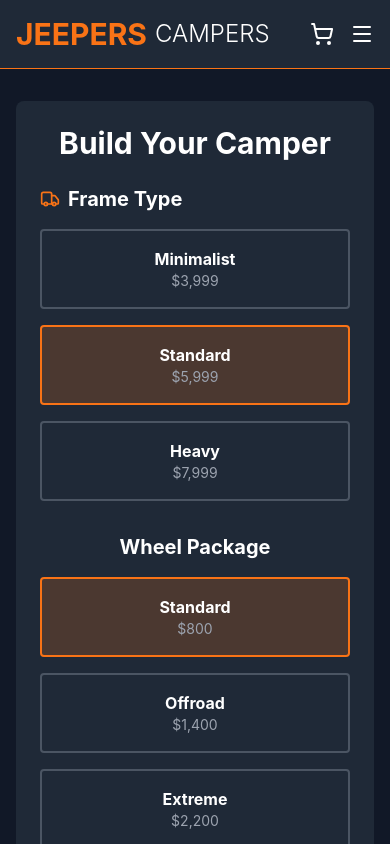
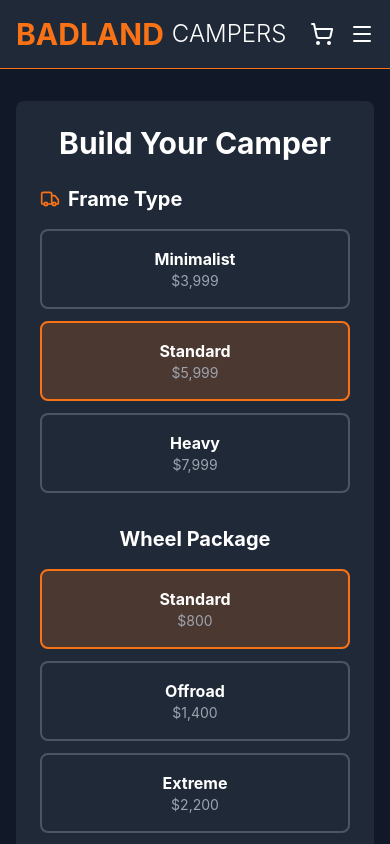
Before and after one commit to grantdozier/jeeperscampers, a React (Create React App) app: page / in a window 390 px wide. Shown: the top 844 px of the page. Built offline with nearby package versions, Linux system fonts and the light colour scheme.

Commit message:
mobilized version

```diff
--- a/src/components/JeepersCampers.tsx
+++ b/src/components/JeepersCampers.tsx
@@ -190,7 +190,7 @@
       <header className="bg-gray-800 border-b border-orange-500">
         <div className="container mx-auto px-4 py-4 flex justify-between items-center">
           <div className="flex items-center space-x-2">
-            <div className="text-3xl font-bold text-orange-500">JEEPERS</div>
+            <div className="text-3xl font-bold text-orange-500">BADLAND</div>
             <div className="text-2xl font-light">CAMPERS</div>
           </div>
           <nav className="hidden md:flex space-x-6">
@@ -293,7 +293,7 @@
       <main className="container mx-auto px-4 py-8">
         {/* BUILDER TAB */}
         {activeTab === 'builder' && (
-          <div className="grid lg:grid-cols-2 gap-8">
+          <div className="grid grid-cols-1 md:grid-cols-2 gap-4 md:gap-6 lg:gap-8">
             {/* CONFIGURATOR PANEL */}
             <div className="bg-gray-800 rounded-lg p-6">
               <h2 className="text-3xl font-bold mb-6 text-center">Build Your Camper</h2>
@@ -304,15 +304,15 @@
                   <Truck className="mr-2 text-orange-500" size={20} />
                   Frame Type
                 </h3>
-                <div className="grid grid-cols-1 md:grid-cols-3 gap-4">
+                <div className="grid grid-cols-1 lg:grid-cols-3 gap-3 lg:gap-4">
                   {['minimalist', 'standard', 'heavy'].map((frame) => (
                     <button
                       key={frame}
                       onClick={() => setFrameType(frame)}
-                      className={`p-4 rounded border-2 transition ${
+                      className={`p-4 rounded-lg border-2 transition ${
                         config.frame === frame
                           ? 'border-orange-500 bg-orange-500/20'
-                          : 'border-gray-600 hover:border-orange-400'
+                          : 'border-gray-600 hover:border-orange-300'
                       }`}
                     >
                       <div className="text-center">
@@ -329,15 +329,15 @@
               {/* Wheel Selection */}
               <div className="mb-8">
                 <h3 className="text-xl font-bold mb-4">Wheel Package</h3>
-                <div className="grid grid-cols-1 md:grid-cols-3 gap-4">
+                <div className="grid grid-cols-1 lg:grid-cols-2 gap-3 lg:gap-4">
                   {['standard', 'offroad', 'extreme'].map((wheel) => (
                     <button
                       key={wheel}
                       onClick={() => setWheelType(wheel)}
-                      className={`p-4 rounded border-2 transition ${
+                      className={`p-4 rounded-lg border-2 transition ${
                         config.wheels === wheel
                           ? 'border-orange-500 bg-orange-500/20'
-                          : 'border-gray-600 hover:border-orange-400'
+                          : 'border-gray-600 hover:border-orange-300'
                       }`}
                     >
                       <div className="text-center">
@@ -502,7 +502,7 @@
         {activeTab === 'about' && (
           <div className="max-w-4xl mx-auto">
             <div className="bg-gray-800 rounded-lg p-8">
-              <h2 className="text-3xl font-bold mb-6 text-center">About Jeepers Campers</h2>
+              <h2 className="text-3xl font-bold mb-6 text-center">About Badland Campers</h2>
 
               <div className="grid md:grid-cols-2 gap-8 mb-8">
                 <div>
```
